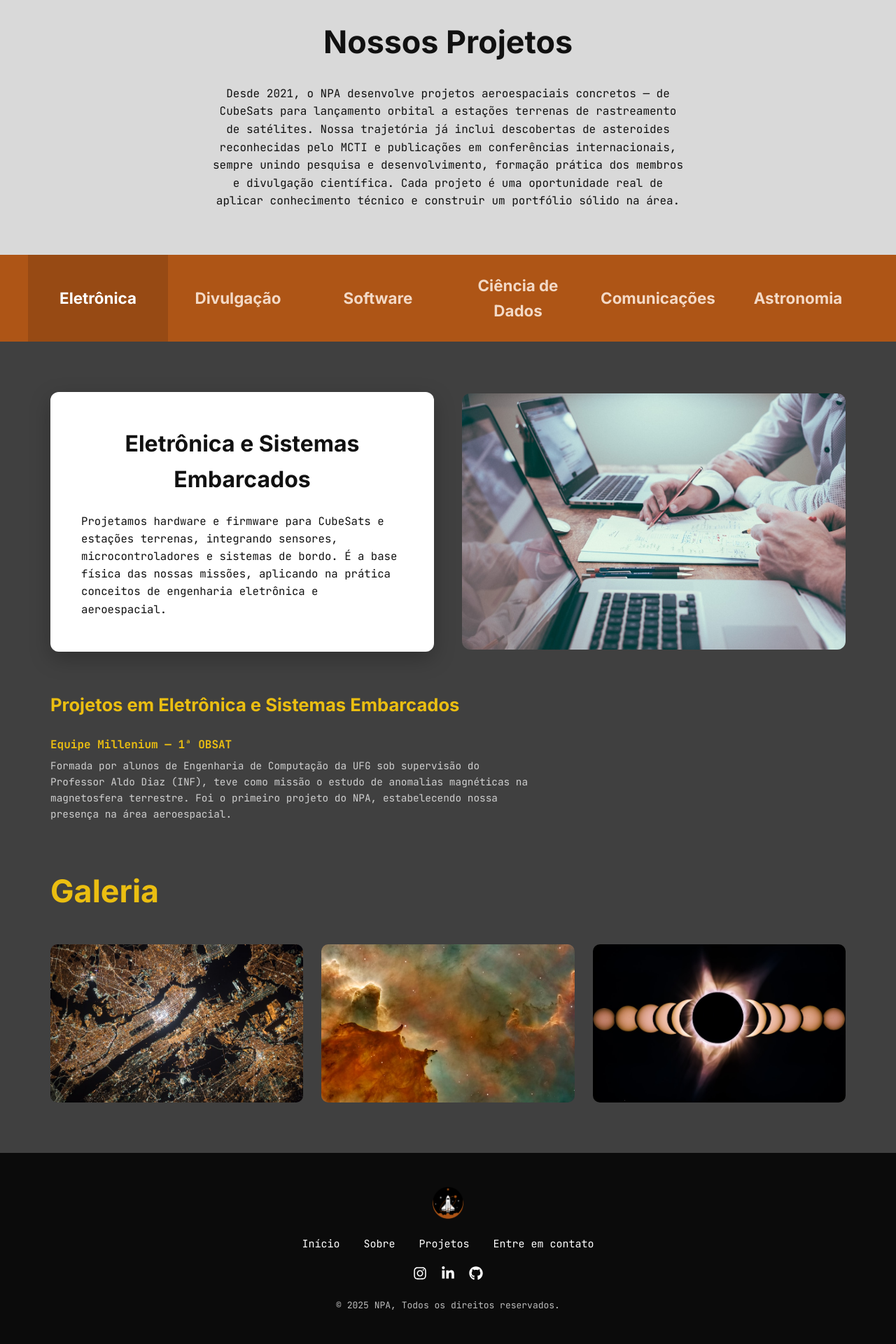
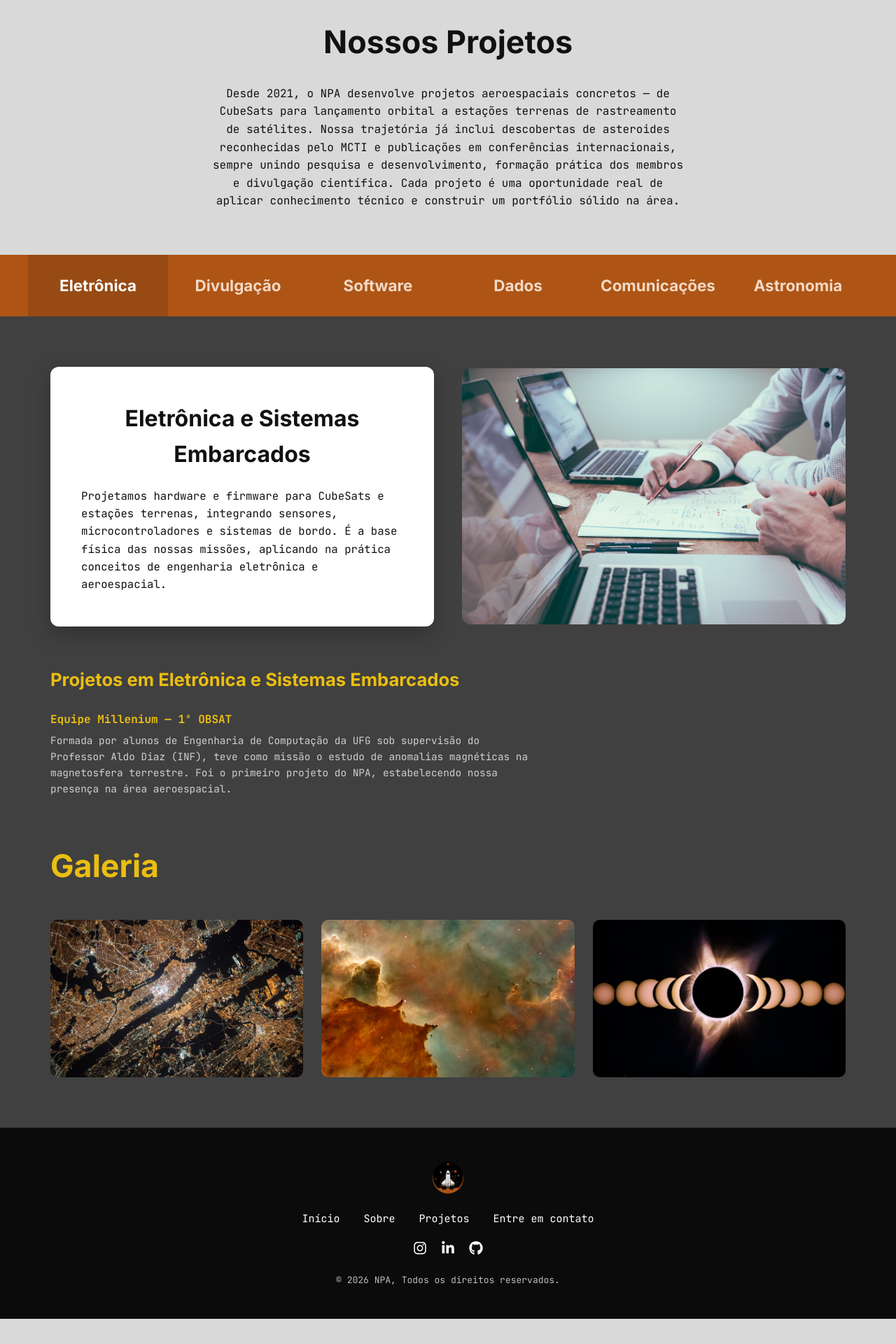
Before and after one commit to NPA-UFG/Site, a Next.js app: page /projetos in a window 1280 px wide. Shown: the part 118-2038 px from the top of the page at 70% size. After the commit the page ends 2002 px from the top, so only its background shows below. Built offline with nearby package versions, Linux system fonts and the light colour scheme.

Commit message:
atualiza footer para 2026, remove redes sociais do hero, encurta label 'Ciência de Dados' para 'Dados'

```diff
--- a/components/layout/Footer.tsx
+++ b/components/layout/Footer.tsx
@@ -25,7 +25,7 @@ export function Footer() {
         linkClassName="hover:text-rust"
       />
       <p className="font-mono text-[13px] text-[#bdbdbd]">
-        © 2025 NPA, Todos os direitos reservados.
+        © 2026 NPA, Todos os direitos reservados.
       </p>
     </footer>
   );
--- a/components/sections/Hero.tsx
+++ b/components/sections/Hero.tsx
@@ -1,9 +1,6 @@
-import { SocialLinks } from "@/components/shared/SocialLinks";
-
 export function Hero() {
   return (
     <section className="bg-black px-8 pb-[88px] pt-16 text-center text-white">
-      <SocialLinks className="mb-7 justify-center gap-4 opacity-85" />
       <h1 className="mx-auto max-w-[14ch] font-display text-[clamp(2rem,6.2vw,4.2rem)] uppercase leading-[1.02] tracking-[0.5px]">
         Núcleo de Pesquisas Aeroespaciais
       </h1>
--- a/data/projects.ts
+++ b/data/projects.ts
@@ -26,7 +26,7 @@ export const projectAreas: ProjectArea[] = [
   },
   {
     id: 4,
-    label: "Ciência de Dados",
+    label: "Dados",
     title: "Ciência de Dados e IA",
     text: "Coletamos e analisamos dados de satélites com técnicas de ciência de dados e IA, como a estimativa de órbita em pequenos satélites LEO. Esse esforço resultou no artigo \"Orbit estimation in small LEO satellites\", aceito na conferência internacional LAFUSION2024.",
   },
```
